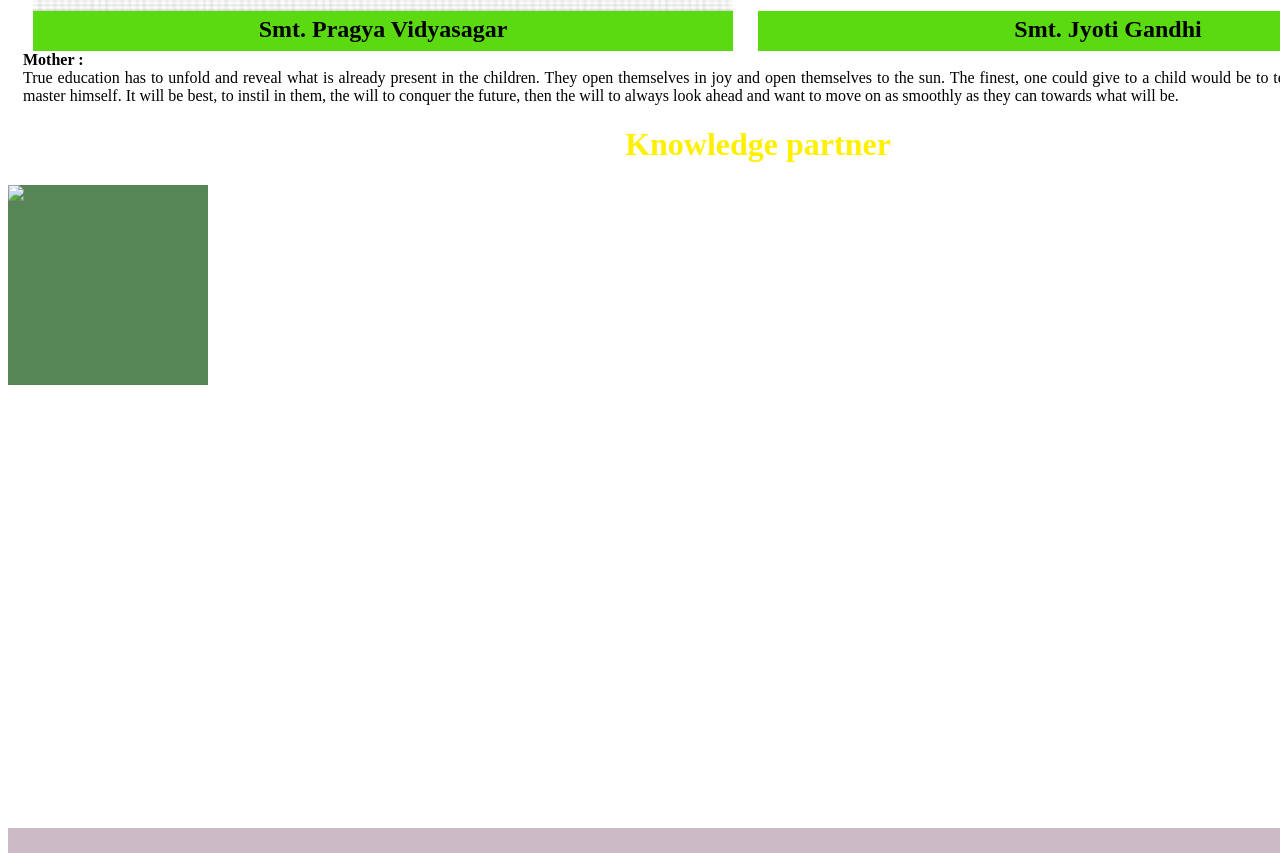
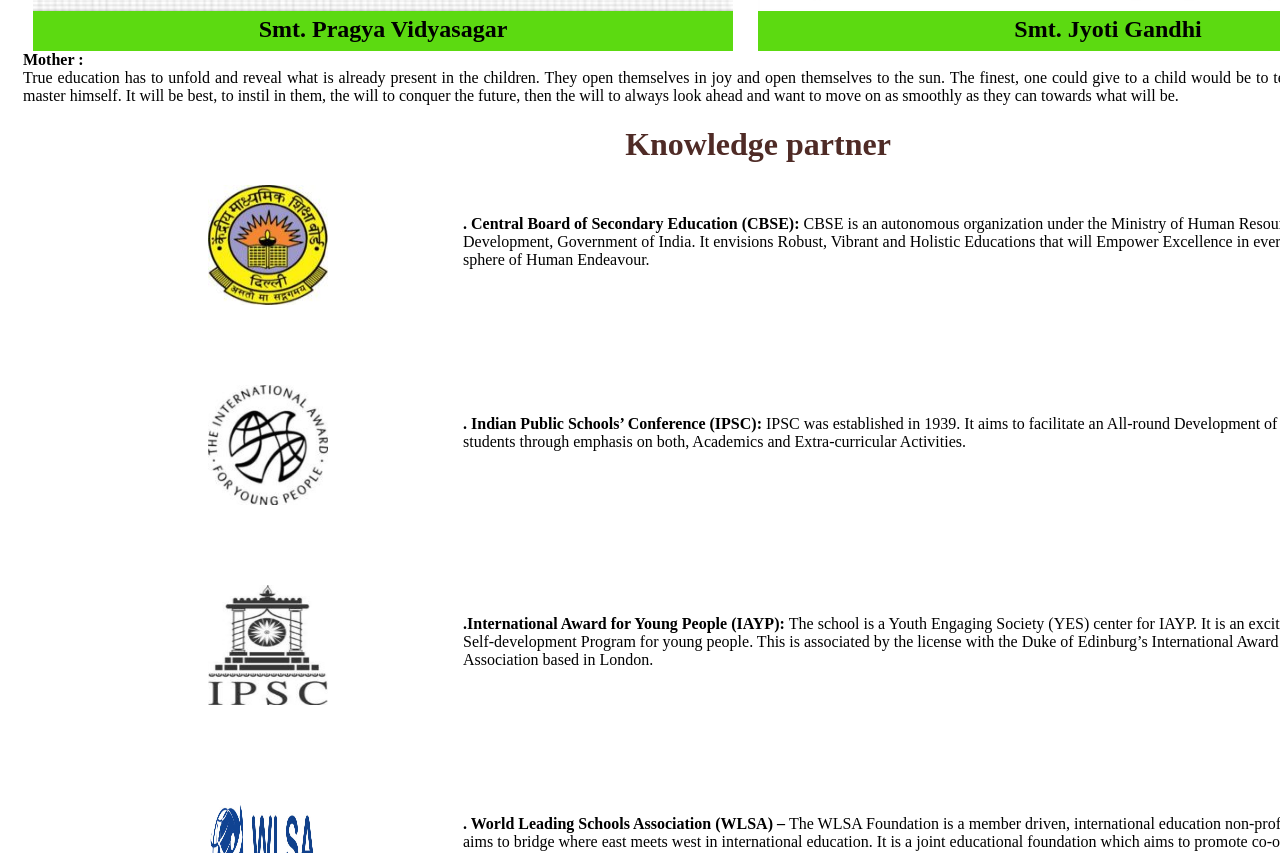
Before and after one commit to Shashi-600/FIRST-PROJECT, a plain HTML site: page about.html in a window 1280 px wide. Shown: the part 1947-2800 px from the top of the page. Drawn offline with Linux system fonts and the light colour scheme.

Commit message:
Add files via upload

```diff
--- a/about.html
+++ b/about.html
@@ -5,13 +5,13 @@
 			#mainarea{
 				width:100%;
 				height:100%;
-				background:;
+
 
 			}
 			#toparea{
 				width:1500px;
 				height:30px;
-				background:red;
+
 
 
 			}
@@ -22,7 +22,7 @@
 			#toparea1{
 				width:1500px;
 				height:150px;
-				background:#white;
+
 
 
 			}
@@ -65,7 +65,7 @@
 			#toparea2{
 				width:1500px;
 				height:50px;
-				background:#6757ab;
+				background:#6a2f00;
 
 			}
 
@@ -86,21 +86,16 @@
 					background:pink;
 					padding:15px 35px 15px 35px ;
 					border-radius:10%;
-					text-decoration:underline;
+					text-decoration:none;
 					}
 			#toparea2 ul{
 					list-style:none;
 
 				}
-								/*#toparea2 ul li a:link,#toparea2 ul li a:visited{
-										color:red;
-										padding:25px 80px;
-										text-decoration:none;
-										background:pink;
-									}*/
+
 			#toparea3{
 				width:1500px;
-				height:2500px;
+				height:2670px;
 
 
 			}
@@ -111,7 +106,7 @@
 									#intro{
 										width:1500px;
 										height:70px;
-										background:;
+
 
 									}
 												#img1{
@@ -123,7 +118,7 @@
 														height:500px;
 													}
 												#intro h1{
-															color:#fff000;
+															color:#4f2b26;
 															font:4500 60px gineva helvetica sarif;
 
 												}
@@ -134,7 +129,7 @@
 														margin-top:55px;
 													}
 												#inspac h1{
-															color:#fff000;
+															color:#4f2b26;
 															font:400 30px gineva helvetica sarif;
 
 												}
@@ -158,26 +153,47 @@
 															margin-top:5px;
 														}
 										.knowledge{
-											width:1500px;
+											width:1300px;
 											height:200px;
+											padding-left:200px;
 
 
 											}
 											.partner{
-															width:200px;
-															height:200px;
+															width:120px;
+															height:120px;
 															background:#578656;
+															float:left;
+
+												}
+												.statement{
+															width:900px;
+															height:120px;
+
+															float:left;
+															margin-left:120px;
+															padding-top:30px;
+
+												}
+
+												.partner img{
+													width:120px;
+													height:120px;
+												}
+												.statement{
 
 												}
 			#administration{
 				width:1450px;
-				height:450px;
+				height:420px;
 				background:#ccbbc7;
 				padding:25px;
 
 			}
 			#administration h1{
+					taxt-shadow:0px 15px blue;
 					color:red;
+					margin-top:-5px;
 				}
 				.adbox{
 					width:400px;
@@ -185,15 +201,17 @@
 					background:#cccbb1;
 					float:left;
 					margin:10px 40px ;
+					box-shadow:10px 15px 20px 10px #455a64;
 				}
 								.adbox img{
 											width:400px;
 											height:320px;
+											transition:transform 3s;
+
 									}
 									.adbox img hover{
+											transform :scale(1.2,1.2);
 
-											transition-property:transform;
-											transition-duration:3s;
 									}
 									.adbox h4{
 											margin:0px 0px 0px 125px;
@@ -205,12 +223,13 @@
 
 
 									}
+
 			#map{
 				width:1500px;
 				height:445px;
 				background:#bbddff;
 				padding-top:0px;
-
+				float:left;
 			}
 			#map h1{
 					color:red;
@@ -307,9 +326,39 @@ The finest, one could give to a child would be to teach him to know himself and
 							<div class="knowledge" >
 								<div class="partner">
 										<img src="part1.jpg" />
+
 								</div>
-								<div >
+								<div class="statement">
+									<p><b> . Central Board of Secondary Education (CBSE): </b> CBSE is an autonomous organization under the Ministry of Human Resource Development, Government of India. It envisions Robust, Vibrant and Holistic Educations that will Empower Excellence in every sphere of Human Endeavour.</p>
+								</div>
+							</div>
+							<div class="knowledge" >
+								<div class="partner">
+										<img src="part.jpg" />
 
+								</div>
+								<div class="statement">
+										<p><b> . Indian Public Schools’ Conference (IPSC): </b> IPSC was established in 1939. It aims to facilitate an All-round Development of students through emphasis on both, Academics and Extra-curricular Activities.</p>
+								</div>
+							</div>
+							<div class="knowledge" >
+								<div class="partner">
+										<img src="part2.jpg" />
+
+								</div>
+								<div class="statement">
+									<p><b> .International Award for Young People (IAYP): </b> The school is a Youth Engaging Society (YES) center for IAYP. It is an exciting Self-development Program for young people. This is associated by the license with the Duke of Edinburg’s International Award Association based in London.
+</p>
+								</div>
+							</div>
+							<div class="knowledge" >
+								<div class="partner">
+										<img src="part3.jpg" />
+
+								</div>
+								<div class="statement">
+									<p><b> . World Leading Schools Association (WLSA) – </b>The WLSA Foundation is a member driven, international education non-profit that aims to bridge where east meets west in international education. It is a joint educational foundation which aims to promote co-operation and academic exchange and culturally broadening programmes between leading associate secondary schools in the world as well as experts in the field of higher education and college counselling.
+</p>
 								</div>
 							</div>
 					</div>
```
Also changed, not shown: index.html (+4 -9 lines), part.jpg (added), part1.jpg (added), part2.jpg (added), part3.jpg (added).
